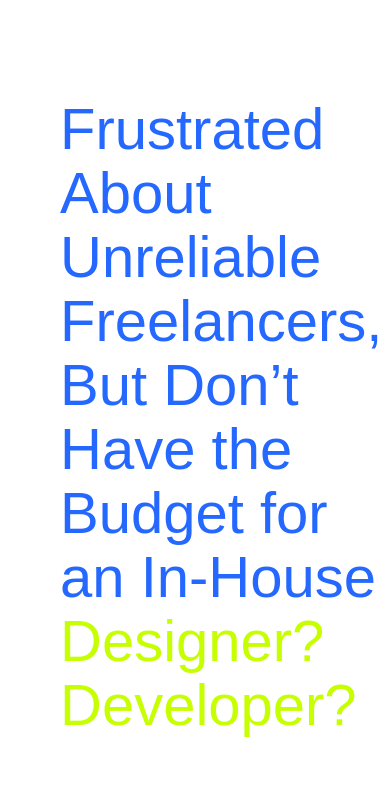
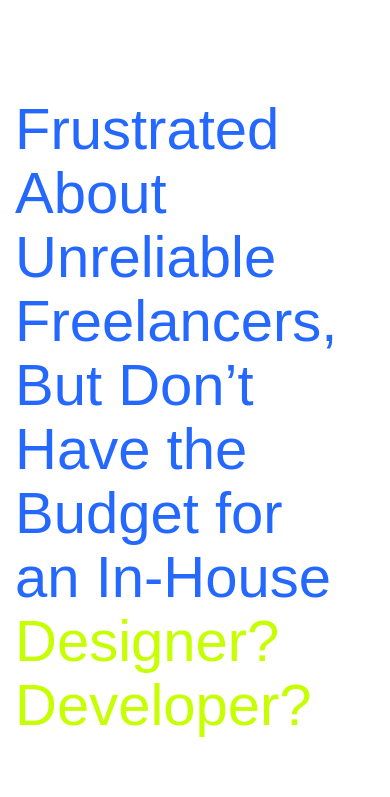
Before and after one commit to IGODX/GrowmodoSite, a website: page index.html in a window 390 px wide. Shown: the part 3206-4003 px from the top of the page. Drawn offline with Linux system fonts and the light colour scheme.

Commit message:
changed frustrated container

```diff
--- a/media.css
+++ b/media.css
@@ -25,6 +25,9 @@
     }
 }
 @media (max-width:430px) {
+    .frustrated .container{
+        padding: 0 15px;
+    }
     .discount button{
         height: 68px;
     }
```
